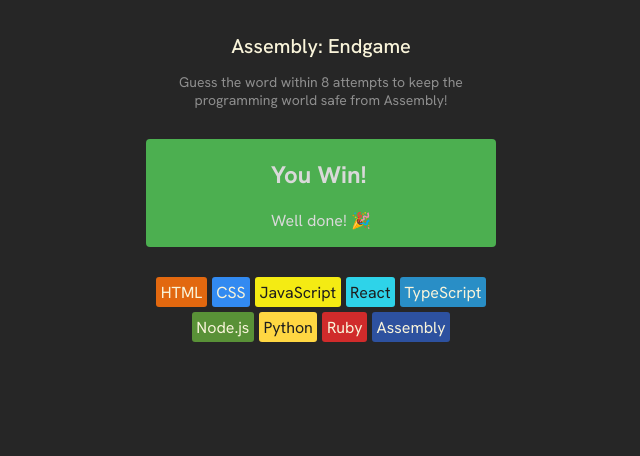
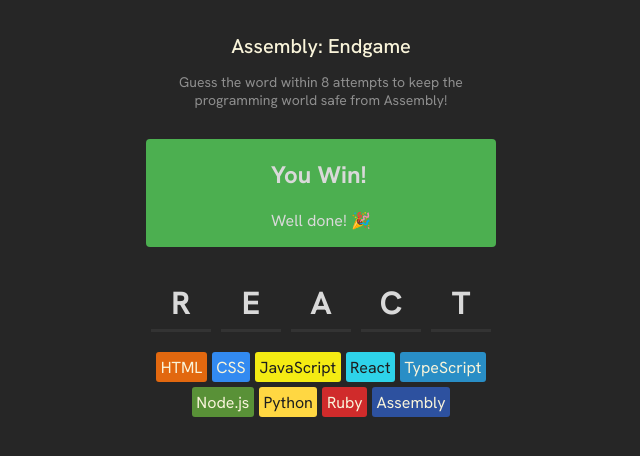
Before and after one commit to kvothe1387/Assembly-Endgame, a React (Vite) app: page / in a window 1280 px wide. Shown: the top 456 px of the page, without its empty margins (319-959 px from the left). Built offline with nearby package versions, Linux system fonts and the light colour scheme.

Commit message:
saved currentWord in state. Map over letter of the word

```diff
--- a/src/App.jsx
+++ b/src/App.jsx
@@ -1,7 +1,9 @@
-import React from "react"
+import React, { useState } from "react"
 import { languages } from "./languages"
 
 export default function AssemblyEndgame() {
+
+  const [currentWord, setCurrentWord] = useState("react")
 
   const languageElements = languages.map(lang => {
     const styles = {
@@ -19,6 +21,15 @@
     )
   });
 
+  const letterElements = currentWord.split('').map((letter, index) => (
+    <span
+      key={index}
+      className="letter"
+    >
+      {letter.toUpperCase()}
+    </span>
+  ));
+
   return (
     <main>
       <header>
@@ -34,6 +45,10 @@
         </div>
       </section>
 
+      <section className="current-word">
+        {letterElements}
+      </section>
+
       <section className="language-chips">
         {languageElements}
       </section>
--- a/src/index.css
+++ b/src/index.css
@@ -81,3 +81,19 @@
   border-radius: 3px;
   padding: 4.5px;
 }
+
+.current-word {
+  display: flex;
+  justify-content: center;
+  gap: 10px;
+  margin: 20px 0;
+}
+
+.letter {
+  font-size: 2rem;
+  font-weight: bold;
+  padding: 5px 10px;
+  border-bottom: 3px solid #333;
+  min-width: 40px;
+  text-align: center;
+}
```
